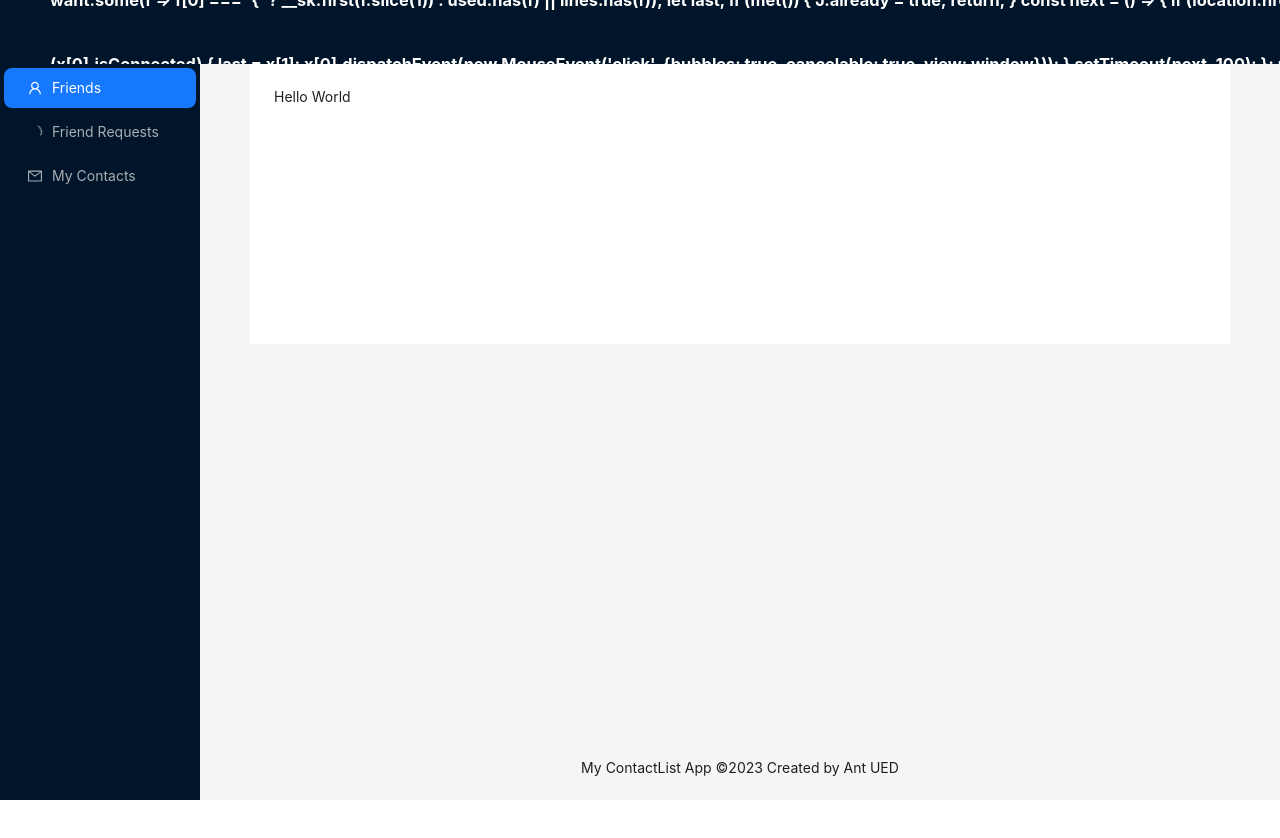
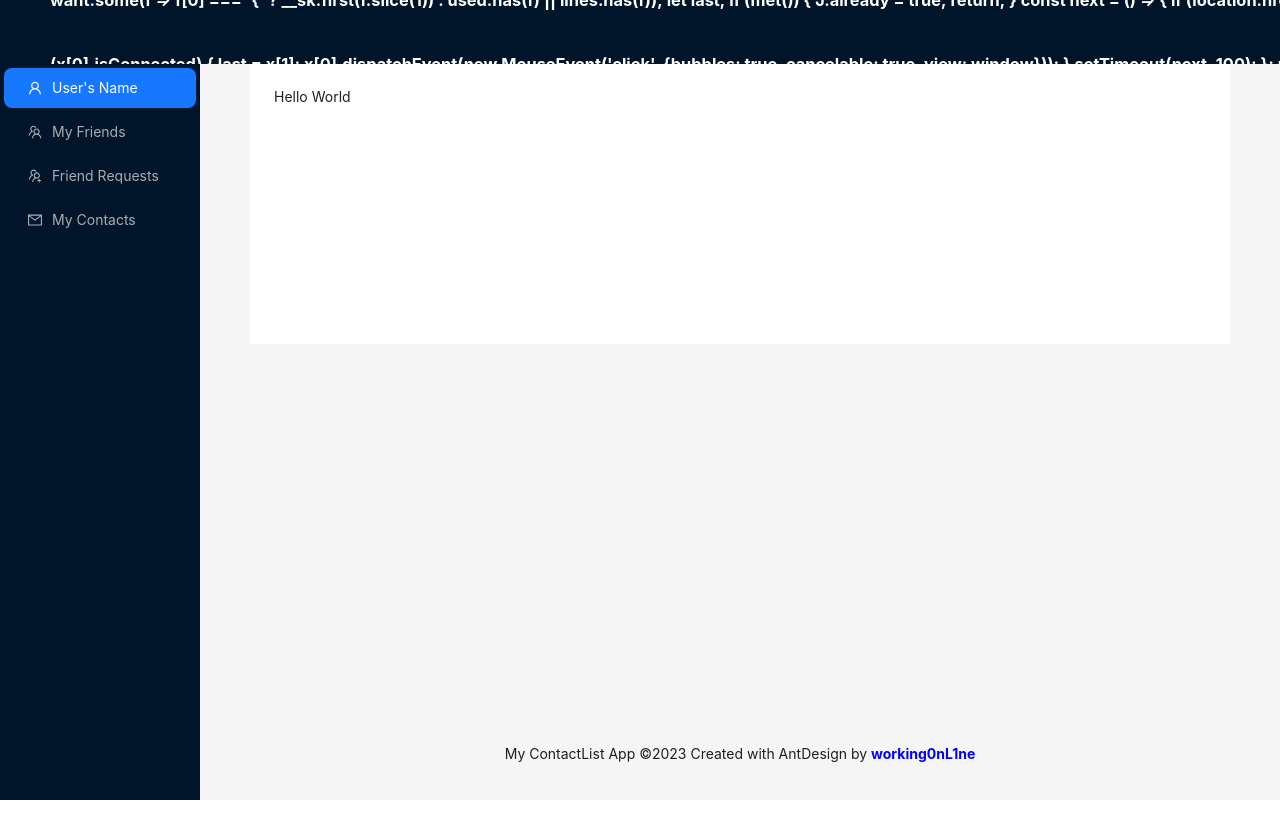
Before and after one commit to ircNewBie/for-hive-contact-list, a React (Create React App) app in the folder frontend/: page / in a window 1280 px wide. Shown: the top 838 px of the page. Built offline with nearby package versions, Linux system fonts and the light colour scheme.

Commit message:
revise fe layout and add item to menu

```diff
--- a/frontend/src/App.js
+++ b/frontend/src/App.js
@@ -1,5 +1,5 @@
 import React from "react";
-import AppLayout from "./Components/layout";
+import AppLayout from "./Components/Layout";
 
 import { QueryClient, QueryClientProvider } from "react-query";
 
--- a/frontend/src/Components/Sidebar.js
+++ b/frontend/src/Components/Sidebar.js
@@ -1,7 +1,12 @@
 import React from "react";
 import { Menu } from "antd";
 import { Layout } from "antd";
-import { UserOutlined, LoadingOutlined, MailOutlined } from "@ant-design/icons";
+import {
+  UserOutlined,
+  UsergroupAddOutlined,
+  MailOutlined,
+  TeamOutlined,
+} from "@ant-design/icons";
 
 const { Sider } = Layout;
 
@@ -10,12 +15,15 @@ export const Sidebar = () => {
     <Sider width={200}>
       <Menu theme="dark" mode="inline" defaultSelectedKeys={["1"]}>
         <Menu.Item key="1" icon={<UserOutlined />}>
-          Friends
+          User's Name
         </Menu.Item>
-        <Menu.Item key="2" icon={<LoadingOutlined />}>
+        <Menu.Item key="2" icon={<TeamOutlined />}>
+          My Friends
+        </Menu.Item>
+        <Menu.Item key="3" icon={<UsergroupAddOutlined />}>
           Friend Requests
         </Menu.Item>
-        <Menu.Item key="3" icon={<MailOutlined />}>
+        <Menu.Item key="4" icon={<MailOutlined />}>
           My Contacts
         </Menu.Item>
       </Menu>
--- a/frontend/src/Components/layout.js
+++ b/frontend/src/Components/layout.js
@@ -43,7 +43,16 @@ const FooterComponent = () => {
       style={{
         textAlign: "center",
       }}>
-      My ContactList App ©2023 Created by Ant UED
+      <p>
+        My ContactList App ©2023 Created with AntDesign by{" "}
+        <a
+          href="https://github.com/ircNewBie"
+          target="_blank"
+          rel="noopener noreferrer"
+          style={{ fontWeight: "bold", color: "blue" }}>
+          working0nL1ne
+        </a>
+      </p>
     </Footer>
   );
 };
```
Also changed, not shown: frontend/src/Components/Pages/signup.js (renamed from frontend/src/Components/signup.js), 2 other files (tests, documents, lock files or other folders).
